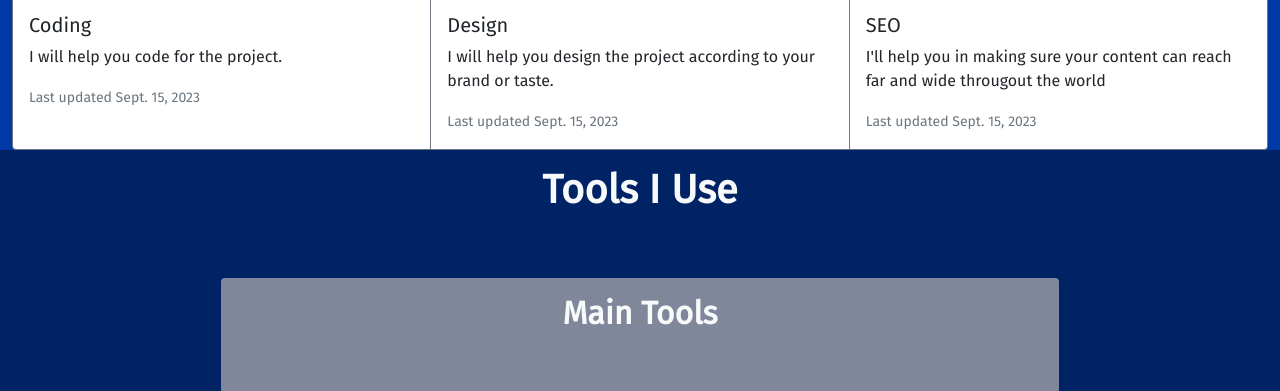
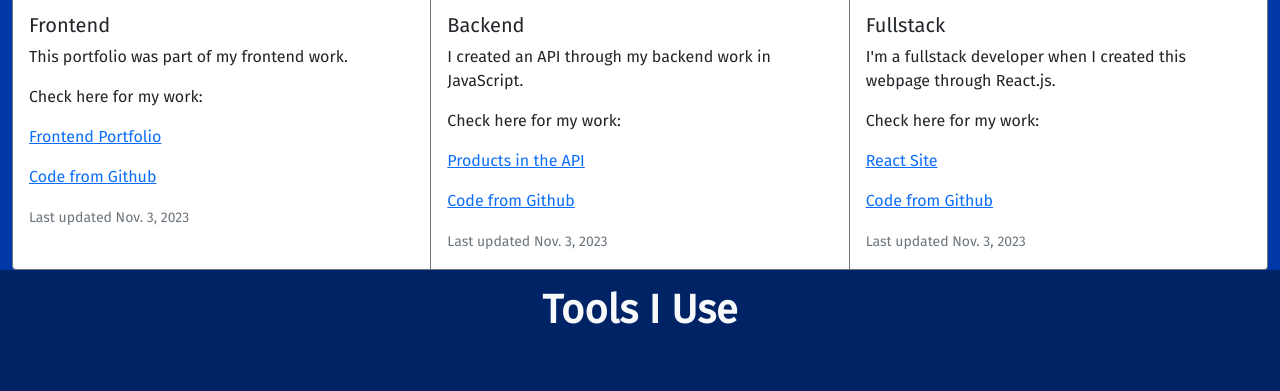
Before and after one commit to josh-go/webportfolio, a plain HTML site: page index.html in a window 1280 px wide. Shown: the part 871-1262 px from the top of the page. Drawn offline with nearby package versions, Linux system fonts and the light colour scheme.

Commit message:
portfolio v2

```diff
--- a/index.html
+++ b/index.html
@@ -72,34 +72,43 @@
 			</section>
 
 			<!-- Projects -->
-			<!-- Divided into three Coding, Design, and SEO -->
+			<!-- Divided into three Frontend, Backend, and Fullstack -->
 			<!-- Use Card -->
 			<section id="projects">
 				<h1 class="text-center m-auto p-3 text-light fw-bold">Projects</h1>
 				<div class="container-fluid ">
 					<div class="card-group">
 						<div class="card border-secondary col-12 col-md-4">
-							<img src="https://images.pexels.com/photos/1181675/pexels-photo-1181675.jpeg?auto=compress&cs=tinysrgb&w=1260&h=750&dpr=1" class="card-img-top" alt="Code">
+							<img src="https://images.pexels.com/photos/11813187/pexels-photo-11813187.jpeg" class="card-img-top" alt="Frontend">
 							<div class="card-body">
-								<h5 class="card-title">Coding</h5>
-								<p class="card-text">I will help you code for the project.</p>
-								<p class="card-text"><small class="text-muted">Last updated Sept. 15, 2023</small></p>
+								<h5 class="card-title">Frontend</h5>
+								<p class="card-text">This portfolio was part of my frontend work.</p>
+								<p class="card-text">Check here for my work:</p>
+								<p class="card-text"><a href="#landing">Frontend Portfolio</a></p>
+								<p class="card-text"><a href="https://github.com/josh-go/webportfolio">Code from Github</a></p>
+								<p class="card-text"><small class="text-muted">Last updated Nov. 3, 2023</small></p>
 							</div>
 						</div>
 						<div class="card border-secondary col-12- col-md-4">
-							<img src="https://images.pexels.com/photos/326502/pexels-photo-326502.jpeg?auto=compress&cs=tinysrgb&w=1260&h=750&dpr=1" class="card-img-top" alt="Design">
+							<img src="https://images.pexels.com/photos/92904/pexels-photo-92904.jpeg?auto=compress&cs=tinysrgb&w=1260&h=750&dpr=1" class="card-img-top" alt="Backend">
 							<div class="card-body">
-								<h5 class="card-title">Design</h5>
-								<p class="card-text">I will help you design the project according to your brand or taste.</p>
-								<p class="card-text"><small class="text-muted">Last updated Sept. 15, 2023</small></p>
+								<h5 class="card-title">Backend</h5>
+								<p class="card-text">I created an API through my backend work in JavaScript.</p>
+								<p class="card-text">Check here for my work:</p>
+								<p class="card-text"><a href="https://arete-supply-api.onrender.com/b7/products/getproducts">Products in the API</a></p>
+								<p class="card-text"><a href="https://github.com/josh-go/arete-api">Code from Github</a></p>
+								<p class="card-text"><small class="text-muted">Last updated Nov. 3, 2023</small></p>
 							</div>
 						</div>
 						<div class="card border-secondary col-12- col-md-4">
-							<img src="https://images.pexels.com/photos/9822732/pexels-photo-9822732.jpeg?auto=compress&cs=tinysrgb&w=1260&h=750&dpr=1" class="card-img-top" alt="SEO">
+							<img src="https://images.pexels.com/photos/230544/pexels-photo-230544.jpeg?auto=compress&cs=tinysrgb&w=1260&h=750&dpr=1" class="card-img-top" alt="Fullstack">
 							<div class="card-body">
-								<h5 class="card-title">SEO</h5>
-								<p class="card-text">I'll help you in making sure your content can reach far and wide througout the world</p>
-								<p class="card-text"><small class="text-muted">Last updated Sept. 15, 2023</small></p>
+								<h5 class="card-title">Fullstack</h5>
+								<p class="card-text">I'm a fullstack developer when I created this webpage through React.js.</p>
+								<p class="card-text">Check here for my work:</p>
+								<p class="card-text"><a href="https://arete-supply-99onmjxxo-joshua-emmanuel-gos-projects.vercel.app/">React Site</a></p>
+								<p class="card-text"><a href="https://github.com/josh-go/arete-react">Code from Github</a></p>
+								<p class="card-text"><small class="text-muted">Last updated Nov. 3, 2023</small></p>
 							</div>
 						</div>
 					</div>
@@ -112,21 +121,25 @@
 				<!-- Tools med screen -->
 				<div class="row d-none d-md-flex flex-column align-items-center m-auto p-auto">
 					<div class="col-md-8 tools-icons rounded justify-content-center">
-						<h2 class="text-center mb-5 p-3 text-light fw-bold">Main Tools</h2>
+						<h2 class="text-center mb-5 p-3 text-light fw-bold">Codes</h2>
 							<img src="./images/logo-html5.png" class="img-fluid">
 
 							<img src="./images/logo-css3.png" class="img-fluid">
 
-						<img src="./images/logo-javascript.png" class="img-fluid">
-
-							<img src="./images/logo-sublime-text-3.png" class="img-fluid">
+						   <img src="./images/logo-javascript.png" class="img-fluid">
 
 								<img src="./images/logo-bootstrap.png" class="img-fluid">
+
+								<img src="./images/logo-expressjs.png" class="img-fluid">
+
+								<img src="./images/logo-nodejs.png" class="img-fluid">
+
+								<img src="./images/logo-react.png" class="img-fluid">
 							</div>
 							<div class="col-md-8 tools-icons rounded justify-content-center">
-								<h2 class="text-center mb-5 p-3 text-light fw-bold">Other Tools</h2>
+								<h2 class="text-center mb-5 p-3 text-light fw-bold">Tools</h2>
 
-									<img src="./images/logo-expressjs.png" class="img-fluid">
+								<img src="./images/logo-sublime-text-3.png" class="img-fluid">
 
 									<img src="./images/logo-git.png" class="img-fluid">
 
@@ -136,11 +149,7 @@
 
 									<img src="./images/logo-mongodb.png" class="img-fluid">
 
-									<img src="./images/logo-nodejs.png" class="img-fluid">
-
 									<img src="./images/logo-postman.png" class="img-fluid">
-
-									<img src="./images/logo-react.png" class="img-fluid">
 
 									<img src="./images/logo-rest.png" class="img-fluid">
 
```
